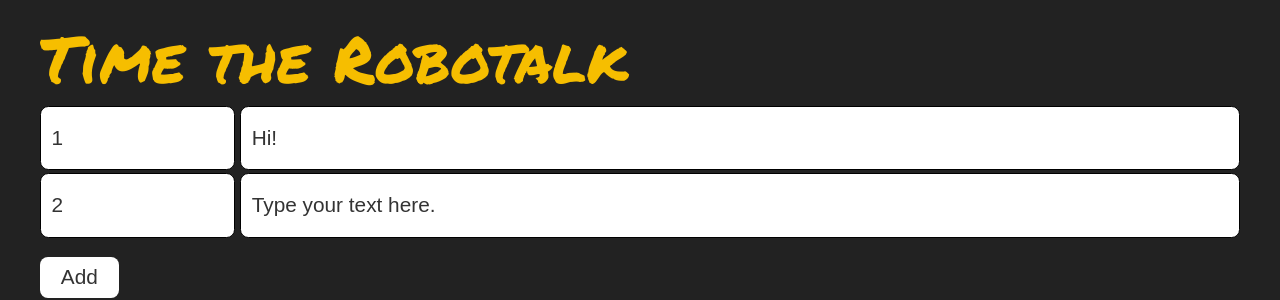
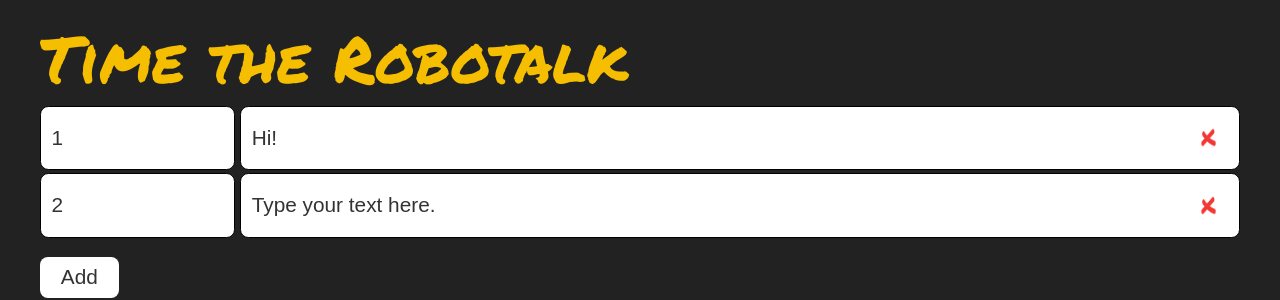
Before and after one commit to misztijanos/Robotalk, a React (Create React App) app: page / in a window 1280 px wide. Shown: the top 300 px of the page. Built offline with nearby package versions, Linux system fonts and the light colour scheme.

Commit message:
adding and deleting phrases

```diff
--- a/src/App.css
+++ b/src/App.css
@@ -84,3 +84,25 @@ button.stop {
   color: var(--light-red);
   background: var(--dark-red);
 }
+
+.phrase {
+  position: relative;
+}
+
+button.delete {
+  position: absolute;
+  right: 1em;
+  top: calc(50% - 0.5em);
+  height: 1em;
+  width: 1em;
+  margin: 0;
+  padding: 0;
+  opacity: 0.8;
+}
+
+button.delete img {
+  height: 1em;
+  width: 1em;
+  top: 0;
+  left: 0;
+}
--- a/src/App.js
+++ b/src/App.js
@@ -19,6 +19,24 @@ function App() {
 
     setPhrases(newPhrases);
   }
+
+  function handleAdd() {
+    const newPhrases =
+      phrases.length === 0
+        ? [{ time: 1, text: "Hi!" }]
+        : [
+            ...phrases,
+            { time: phrases[phrases.length - 1].time + 1, text: "" },
+          ];
+    setPhrases(newPhrases);
+  }
+
+  function handleDelete(index) {
+    const newPhrases = [...phrases];
+    newPhrases.splice(index, 1);
+    setPhrases(newPhrases);
+  }
+
   return (
     <div className="container">
       <h1 className="headline">Time the Robotalk</h1>
@@ -29,10 +47,11 @@ function App() {
             index={index}
             key={index}
             handleChange={handleChange}
+            handleDelete={handleDelete}
           />
         ))}
       </div>
-      <button>Add</button>
+      <button onClick={handleAdd}>Add</button>
       <h1 className="timer">0</h1>
       <button className="start">Start</button>
       <button className="stop">Stop</button>
--- a/src/Phrase.js
+++ b/src/Phrase.js
@@ -1,4 +1,5 @@
-const Phrase = ({ phrases, index, handleChange }) => {
+import deleteImg from "./delete.jpg";
+const Phrase = ({ phrases, index, handleChange, handleDelete }) => {
   return (
     <div className="phrase">
       <input
@@ -13,6 +14,9 @@ const Phrase = ({ phrases, index, handleChange }) => {
         onChange={(e) => handleChange(index, e)}
         value={phrases[index].text}
       />
+      <button className="delete">
+        <img src={deleteImg} alt="delete" onClick={() => handleDelete(index)} />
+      </button>
     </div>
   );
 };
```
Also changed, not shown: src/delete.jpg (added).
